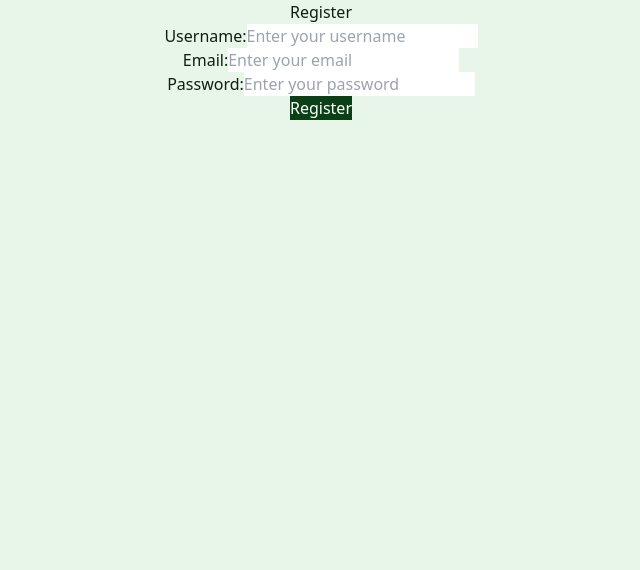
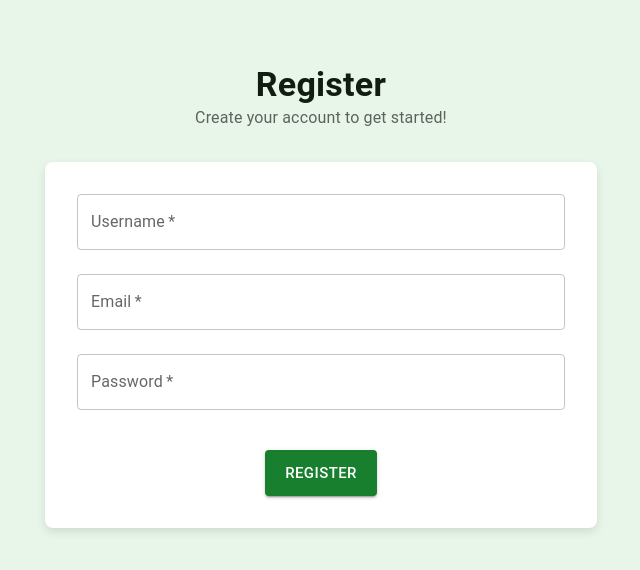
Before and after one commit to DreamersJS/website17, a React (Vite) app in the folder website-1712/client/: page /register in a window 1280 px wide. Shown: the top 570 px of the page, without its empty margins (319-959 px from the left). Built offline with nearby package versions, Linux system fonts and the light colour scheme.

Commit message:
change css Login Register

```diff
--- a/website-1712/client/src/components/Login.jsx
+++ b/website-1712/client/src/components/Login.jsx
@@ -1,9 +1,17 @@
-import React, { useState, useEffect } from 'react';
-import { useNavigate } from 'react-router-dom';
+import React, { useState } from 'react';
+import { NavLink, useNavigate } from 'react-router-dom';
 import { loginUser } from '../service/service-user.js';
-import Cookies from "js-cookie";
 import { useSetRecoilState } from "recoil";
 import { userState } from "../recoil/userAtom.js";
+import {
+  Box,
+  Container,
+  Typography,
+  TextField,
+  Button,
+  CircularProgress,
+} from '@mui/material';
+
 
 const Login = () => {
   const [email, setEmail] = useState('');
@@ -13,13 +21,6 @@ import { userState } from "../recoil/userAtom.js";
   const setUser = useSetRecoilState(userState);
   const navigate = useNavigate();
 
-  // useEffect(() => {
-  //   if (user) {
-  //     console.log('User updated:', user);
-  //     navigate('/');  // Redirect if user is already logged in
-  //   }
-  // }, [user, navigate]);
-
   const handleSubmit = async (e) => {
     e.preventDefault();
     setLoading(true);
@@ -27,12 +28,11 @@ import { userState } from "../recoil/userAtom.js";
     try {
       const data = await loginUser({ email, password });
       const user = data.user;
-      console.log('LoginData:', data);
-      if (!user || !data.user.username || !data.user.id) {
-        throw new Error("Username or id is missing in the response");
+
+      if (!user || !user.username || !user.id) {
+        throw new Error("Username or ID is missing in the response");
       }
 
-      // Update Recoil state
       setUser({
         id: user.id,
         email: user.email,
@@ -51,36 +51,84 @@ import { userState } from "../recoil/userAtom.js";
   };
 
   return (
-    <div className="">
-      <h1>Login</h1>
-      <form onSubmit={handleSubmit}>
-        <div className="">
-          <label htmlFor="email">Email:</label>
-          <input
+    <Container maxWidth="sm" sx={{ marginTop: 8 }}>
+      <Box sx={{ textAlign: 'center', marginBottom: 4 }}>
+        <Typography variant="h4" component="h1" fontWeight="bold">
+          Login
+        </Typography>
+        <Typography variant="body1" color="textSecondary">
+          Please log in to continue.
+        </Typography>
+      </Box>
+
+      <Box
+        component="form"
+        onSubmit={handleSubmit}
+        sx={{
+          display: 'flex',
+          flexDirection: 'column',
+          gap: 3,
+          backgroundColor: '#fff',
+          padding: 4,
+          borderRadius: 2,
+          boxShadow: '0px 4px 10px rgba(0, 0, 0, 0.1)',
+        }}
+      >
+        <TextField
           id="email"
+          label="Email"
           type="email"
-            placeholder="Enter your email"
+          variant="outlined"
+          fullWidth
           value={email}
           onChange={(e) => setEmail(e.target.value)}
           required
         />
-        </div>
-        <div className="">
-          <label htmlFor="password">Password:</label>
-          <input
+        <TextField
           id="password"
+          label="Password"
           type="password"
-            placeholder="Enter your password"
+          variant="outlined"
+          fullWidth
           value={password}
           onChange={(e) => setPassword(e.target.value)}
           required
         />
-        </div>
-        <button type="submit" disabled={loading}>
-          {loading ? 'Logging in...' : 'Login'}
-        </button>
-      </form>
-    </div>
+
+        <Box sx={{ textAlign: 'center', marginTop: 2 }}>
+          <Button
+            type="submit"
+            variant="contained"
+            color="primary"
+            size="large"
+            disabled={loading}
+            sx={{
+              padding: '10px 20px',
+              backgroundColor: '#177F2E',
+              '&:hover': { backgroundColor: '#0b4017' },
+            }}
+          >
+            {loading ? (
+              <>
+                <CircularProgress size={24} sx={{ color: 'white', marginRight: 2 }} />
+                Logging in...
+              </>
+            ) : (
+              'Login'
+            )}
+          </Button>
+        </Box>
+        <Box>
+          <Typography variant="body1" color="textSecondary">
+            <NavLink
+              to="/register"
+            >
+              or register
+            </NavLink>
+          </Typography>
+        </Box>
+      </Box>
+    </Container>
   );
 };
 
--- a/website-1712/client/src/components/Register.jsx
+++ b/website-1712/client/src/components/Register.jsx
@@ -3,6 +3,15 @@ import { useNavigate } from 'react-router-dom';
 import { validateForm, registerUser } from '../service/service-user.js';
 import { useSetRecoilState } from "recoil";
 import { userState } from "../recoil/userAtom.js";
+import {
+  Box,
+  Typography,
+  TextField,
+  Button,
+  CircularProgress,
+  Container,
+  Grid,
+} from '@mui/material';
 
 const Register = () => {
   const [username, setUsername] = useState('');
@@ -11,7 +20,7 @@ import { userState } from "../recoil/userAtom.js";
   const [loading, setLoading] = useState(false);
 
   const navigate = useNavigate();
-  const setUser = useSetRecoilState(userState); // Recoil setter for user state
+  const setUser = useSetRecoilState(userState);
 
   const handleSubmit = async (e) => {
     e.preventDefault();
@@ -25,12 +34,9 @@ import { userState } from "../recoil/userAtom.js";
     setLoading(true);
 
     try {
-      const data =  await registerUser({ username, email, password });
-     // Persist user and token in recoil state
-     // Assuming the response includes user details and initial results
+      const data = await registerUser({ username, email, password });
       const { user } = data;
 
-      // Update Recoil state
       setUser({
         id: user.id,
         email: user.email,
@@ -39,8 +45,8 @@ import { userState } from "../recoil/userAtom.js";
         role: user.role,
         coachId: user.coachId,
       });
-      navigate('/');  // Redirect to home or authenticated area
 
+      navigate('/');
     } catch (err) {
       console.error('Register error', err);
     } finally {
@@ -49,47 +55,84 @@ import { userState } from "../recoil/userAtom.js";
   };
 
   return (
-    <div className="">
-      <h1>Register</h1>
-      <form onSubmit={handleSubmit}>
-        <div className="">
-          <label htmlFor="username">Username:</label>
-          <input
+    <Container maxWidth="sm" sx={{ marginTop: 8 }}>
+      <Box sx={{ textAlign: 'center', marginBottom: 4 }}>
+        <Typography variant="h4" component="h1" fontWeight="bold">
+          Register
+        </Typography>
+        <Typography variant="body1" color="textSecondary">
+          Create your account to get started!
+        </Typography>
+      </Box>
+
+      <Box
+        component="form"
+        onSubmit={handleSubmit}
+        sx={{
+          display: 'flex',
+          flexDirection: 'column',
+          gap: 3,
+          backgroundColor: '#fff',
+          padding: 4,
+          borderRadius: 2,
+          boxShadow: '0px 4px 10px rgba(0, 0, 0, 0.1)',
+        }}
+      >
+        <TextField
           id="username"
-            type="text"
-            placeholder="Enter your username"
+          label="Username"
+          variant="outlined"
+          fullWidth
           value={username}
           onChange={(e) => setUsername(e.target.value)}
           required
         />
-        </div>
-        <div className="">
-          <label htmlFor="email">Email:</label>
-          <input
+        <TextField
           id="email"
+          label="Email"
           type="email"
-            placeholder="Enter your email"
+          variant="outlined"
+          fullWidth
           value={email}
           onChange={(e) => setEmail(e.target.value)}
           required
         />
-        </div>
-        <div className="">
-          <label htmlFor="password">Password:</label>
-          <input
+        <TextField
           id="password"
+          label="Password"
           type="password"
-            placeholder="Enter your password"
+          variant="outlined"
+          fullWidth
           value={password}
           onChange={(e) => setPassword(e.target.value)}
           required
         />
-        </div>
-        <button type="submit" disabled={loading}>
-          {loading ? 'Registering...' : 'Register'}
-        </button>
-      </form>
-    </div>
+
+        <Box sx={{ textAlign: 'center', marginTop: 2 }}>
+          <Button
+            type="submit"
+            variant="contained"
+            color="primary"
+            size="large"
+            disabled={loading}
+            sx={{
+              padding: '10px 20px',
+              backgroundColor: '#177F2E',
+              '&:hover': { backgroundColor: '#0b4017' },
+            }}
+          >
+            {loading ? (
+              <>
+                <CircularProgress size={24} sx={{ color: 'white', marginRight: 2 }} />
+                Registering...
+              </>
+            ) : (
+              'Register'
+            )}
+          </Button>
+        </Box>
+      </Box>
+    </Container>
   );
 };
 
```
Lines whose indentation alone changed are shown as unchanged.
